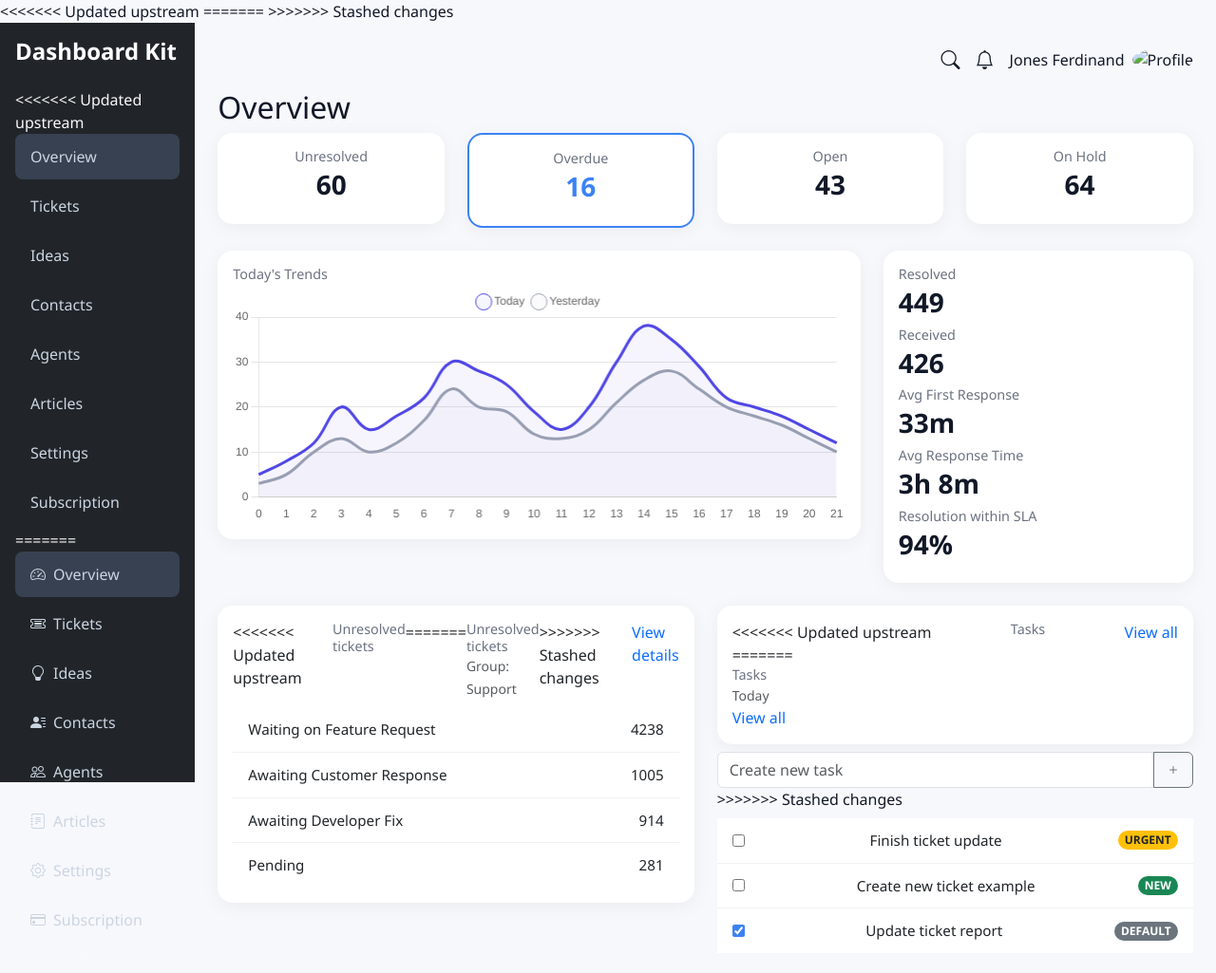
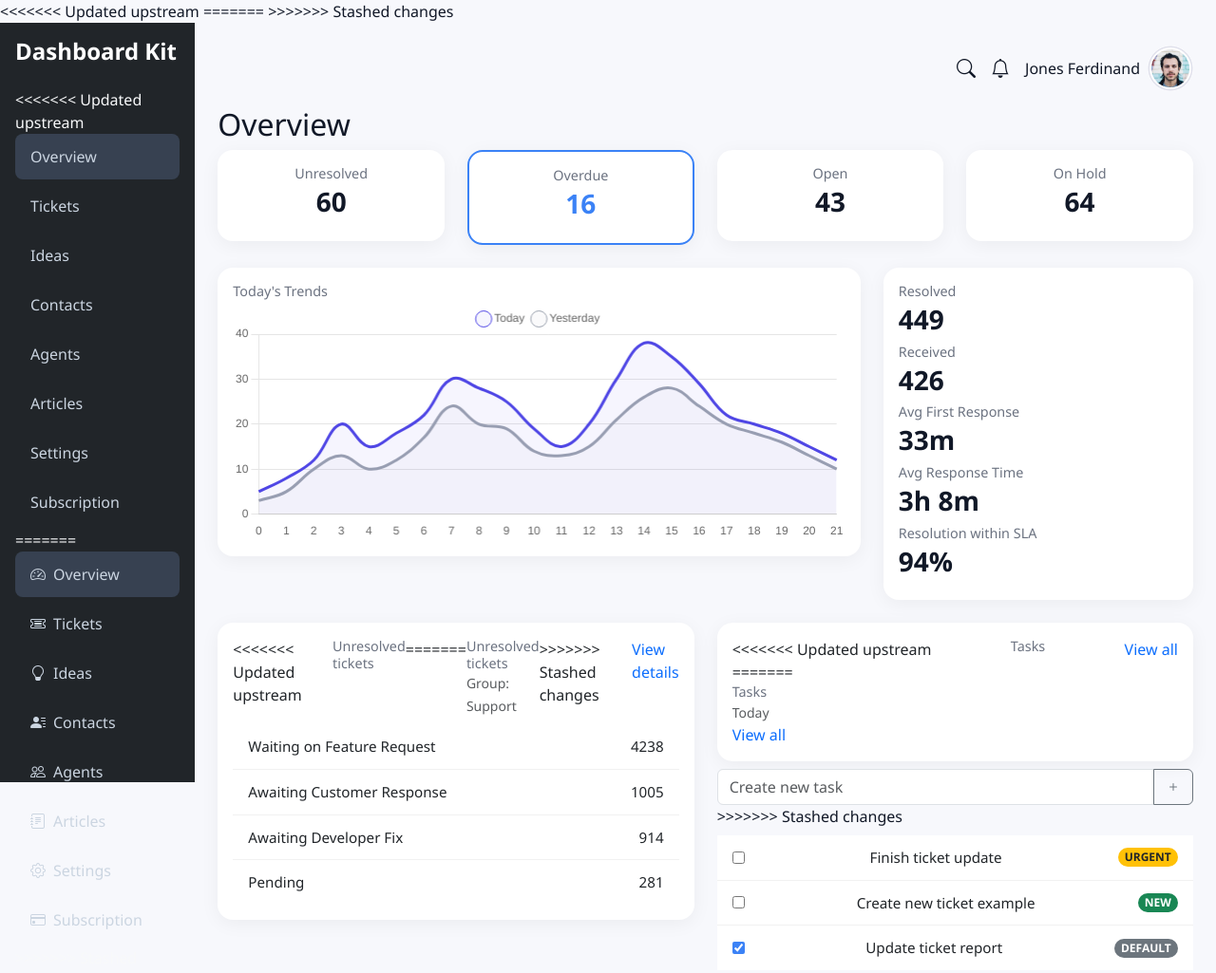
Before and after one commit to sarasltfar/Sara_Khaliat, a website: page Sara_Khaliat/index.html in a window 1280 px wide. Shown: the top 1025 px of the page at 95% size. Drawn offline with nearby package versions, Linux system fonts and the light colour scheme.

Commit message:
updated image

```diff
--- a/Sara_Khaliat/index.html
+++ b/Sara_Khaliat/index.html
@@ -48,7 +48,7 @@
                 <i class="bi bi-bell me-3 fs-5"></i>
                 <div class="d-flex align-items-center">
                     <span class="me-2">Jones Ferdinand</span>
-                    <img src="assets" class="rounded-circle" alt="Profile">
+                    <img src="assets/images/photo.jpg" class="rounded-circle" alt="Profile image">
                 </div>
             </div>
 
```
Also changed, not shown: Sara_Khaliat/assets/images/photo.jpg (added).
